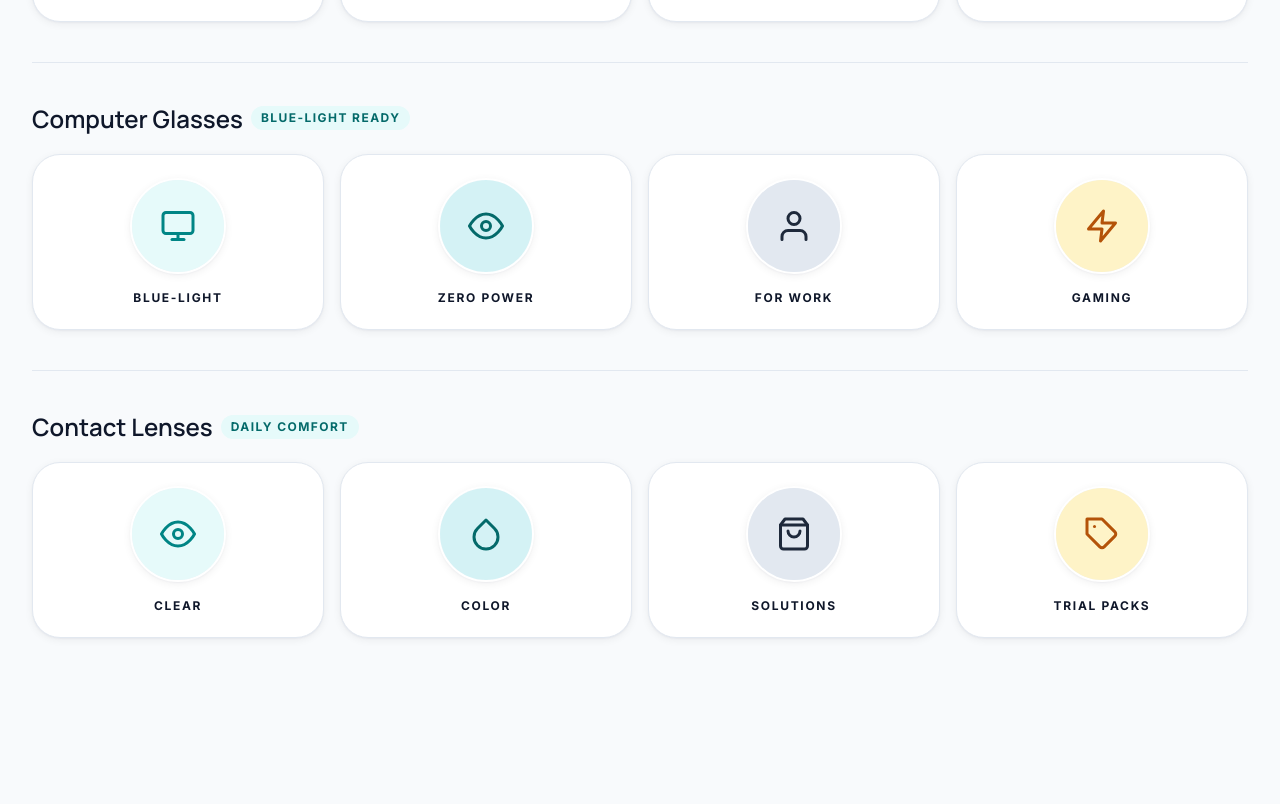
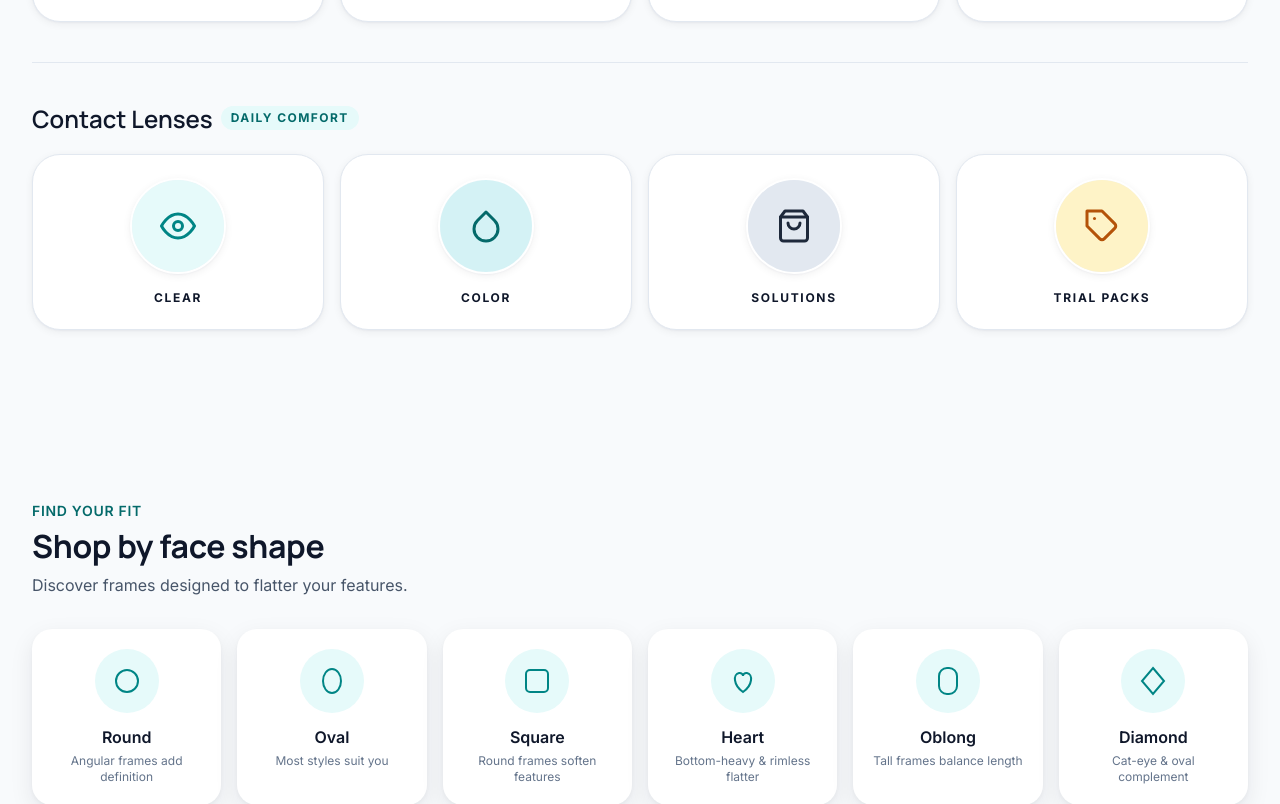
Before and after one commit to ceegfxdesign-hue/Online-Chasmewala, a React (Vite) app in the folder frontend/: page / in a window 1280 px wide. Shown: the part 1380-2184 px from the top of the page. Built offline with nearby package versions, Linux system fonts and the light colour scheme; no server answers.

Commit message:
Remove computer glasses from home categories

```diff
--- a/frontend/src/components/home/ShopByCategory.jsx
+++ b/frontend/src/components/home/ShopByCategory.jsx
@@ -1,5 +1,5 @@
 import { Link } from 'react-router-dom';
-import { FiDroplet, FiEye, FiMonitor, FiShoppingBag, FiSun, FiTag, FiUser, FiZap } from 'react-icons/fi';
+import { FiDroplet, FiEye, FiShoppingBag, FiSun, FiTag } from 'react-icons/fi';
 import { ROUTES } from '@/constants/routes';
 
 const GROUPS = [
@@ -21,16 +21,6 @@ const GROUPS = [
       { label: 'Women', to: `${ROUTES.products}?category=sunglasses&gender=women`, image: 'oc-sunglasses-women' },
       { label: 'Kids', to: `${ROUTES.products}?category=sunglasses&gender=kids`, image: 'oc-sunglasses-kids' },
       { label: 'On sale', to: `${ROUTES.products}?category=sunglasses&onOffer=true`, icon: FiSun, tint: 'bg-warning-light text-warning-dark' },
-    ],
-  },
-  {
-    title: 'Computer Glasses',
-    badge: 'Blue-light ready',
-    items: [
-      { label: 'Blue-light', to: `${ROUTES.products}?category=computer-glasses&blueLightFilter=true`, icon: FiMonitor, tint: 'bg-brand-50 text-brand-600' },
-      { label: 'Zero power', to: `${ROUTES.products}?category=computer-glasses&lensType=zero-power`, icon: FiEye, tint: 'bg-accent-400/15 text-brand-700' },
-      { label: 'For work', to: `${ROUTES.products}?category=computer-glasses`, icon: FiUser, tint: 'bg-navy-100 text-navy-700' },
-      { label: 'Gaming', to: `${ROUTES.products}?category=computer-glasses&blueLightFilter=true`, icon: FiZap, tint: 'bg-warning-light text-warning-dark' },
     ],
   },
   {
```
